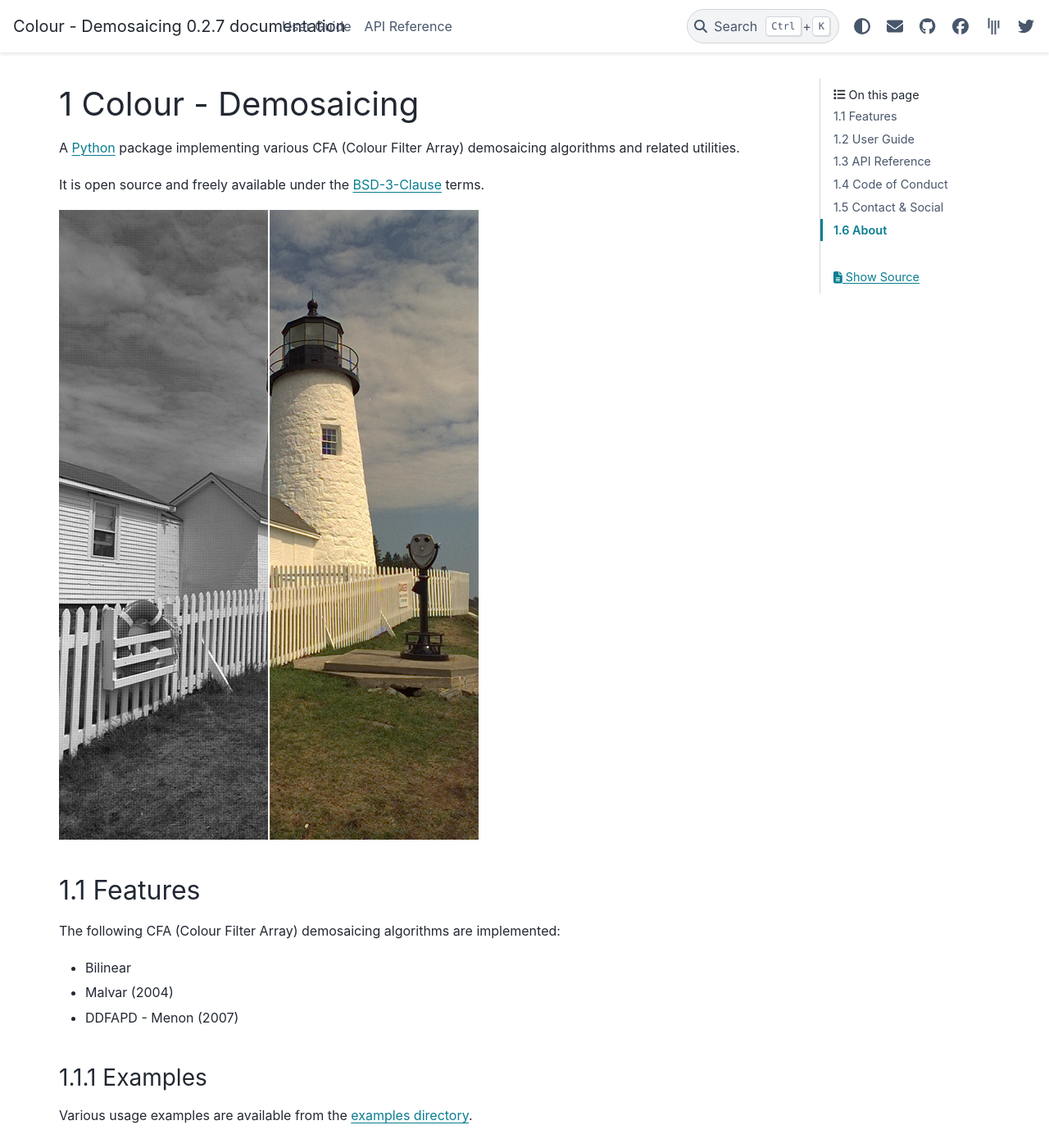
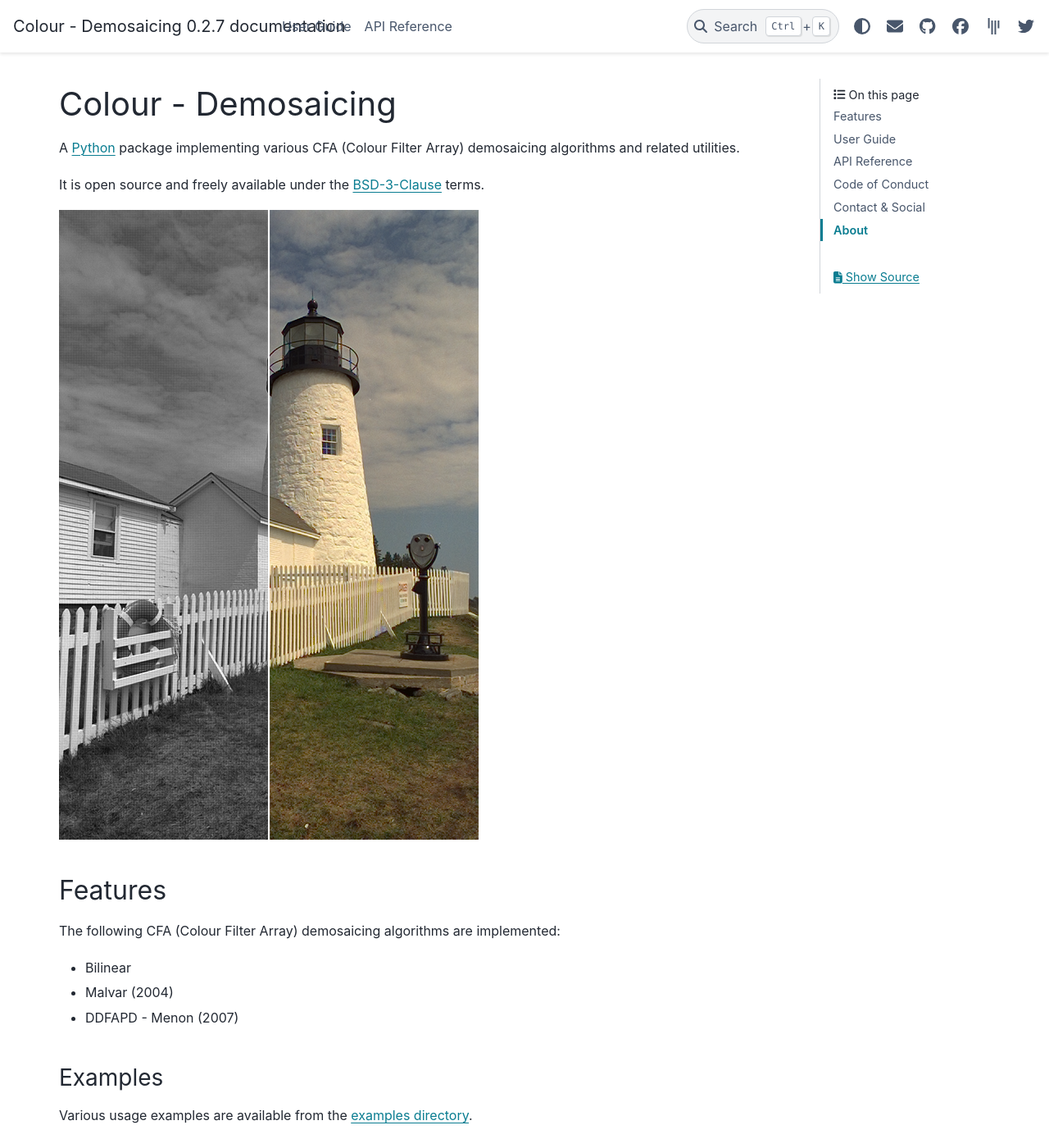
Before and after one commit to colour-science/colour-demosaicing, a Sphinx documentation site: the page built from docs/index.rst, in a window 1280 px wide and 1400 px high. Shown: the whole window at 82% size. Built offline with Sphinx 7.4.7 and the PyData theme 0.15.4, drawn with Linux system fonts in a browser that asks for light colours; pages that are not in the unit, such as notebooks, are missing from menus.

Commit message:
Fix *Sphinx* documentation builds.

```diff
--- a/docs/index.rst
+++ b/docs/index.rst
@@ -7,9 +7,7 @@ CFA (Colour Filter Array) demosaicing algorithms and related utilities.
 It is open source and freely available under the
 `BSD-3-Clause <https://opensource.org/licenses/BSD-3-Clause>`__ terms.
 
-..  image:: https://raw.githubusercontent.com/colour-science/colour-demosaicing/master/docs/_static/Demosaicing_001.png
-
-.. sectnum::
+..  image:: _static/Demosaicing_001.png
 
 Features
 --------
```
